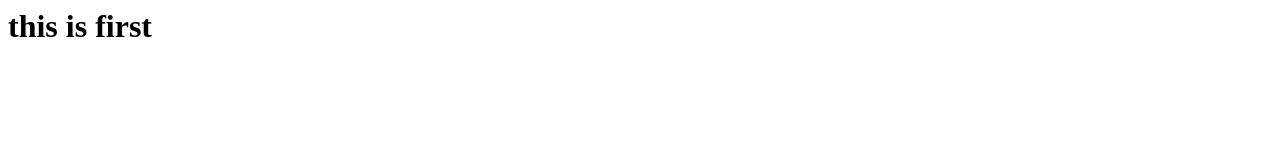
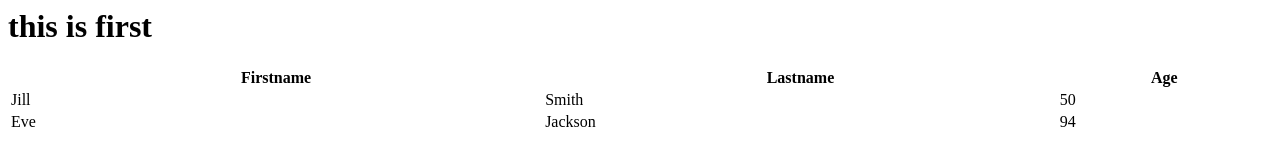
Before and after one commit to prafulkayastha/Web-Designing, a plain HTML site: page First/index.html in a window 1280 px wide. Drawn offline with Linux system fonts and the light colour scheme.

Commit message:
abcdefghijklmnopqrstuvwxyz

```diff
--- a/First/index.html
+++ b/First/index.html
@@ -1 +1,18 @@
 <h1> this is first</h1>
+<table style="width:100%">
+  <tr>
+    <th>Firstname</th>
+    <th>Lastname</th>
+    <th>Age</th>
+  </tr>
+  <tr>
+    <td>Jill</td>
+    <td>Smith</td>
+    <td>50</td>
+  </tr>
+  <tr>
+    <td>Eve</td>
+    <td>Jackson</td>
+    <td>94</td>
+  </tr>
+</table>
```
